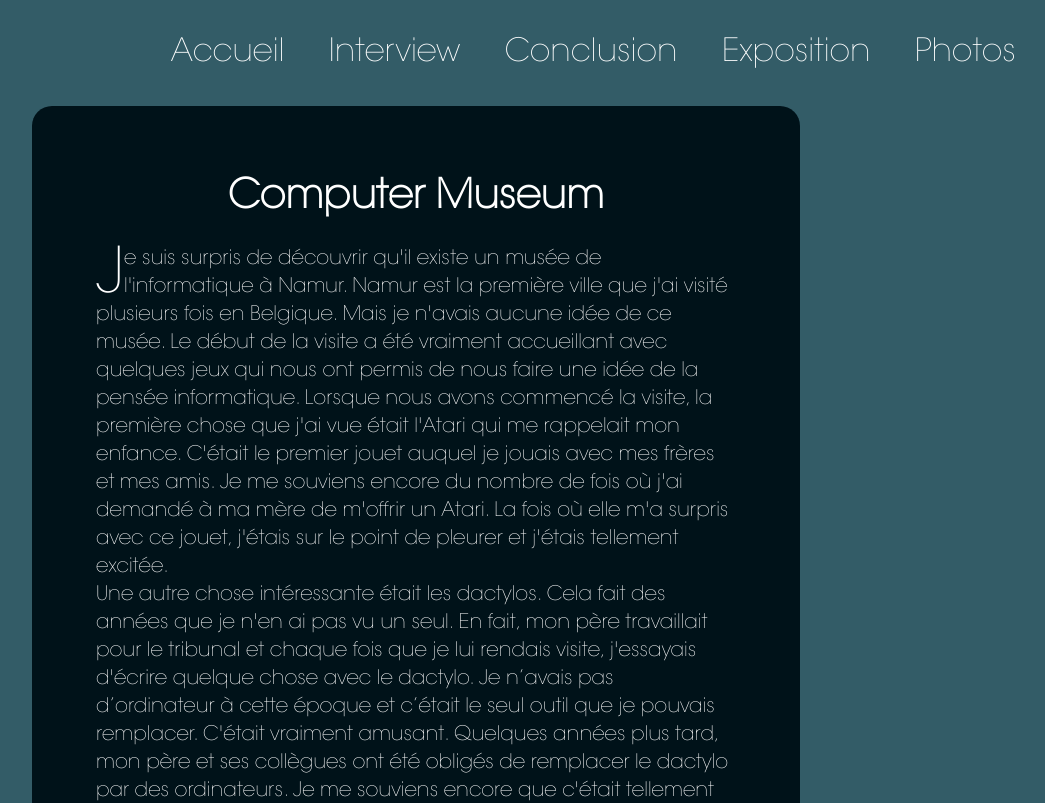
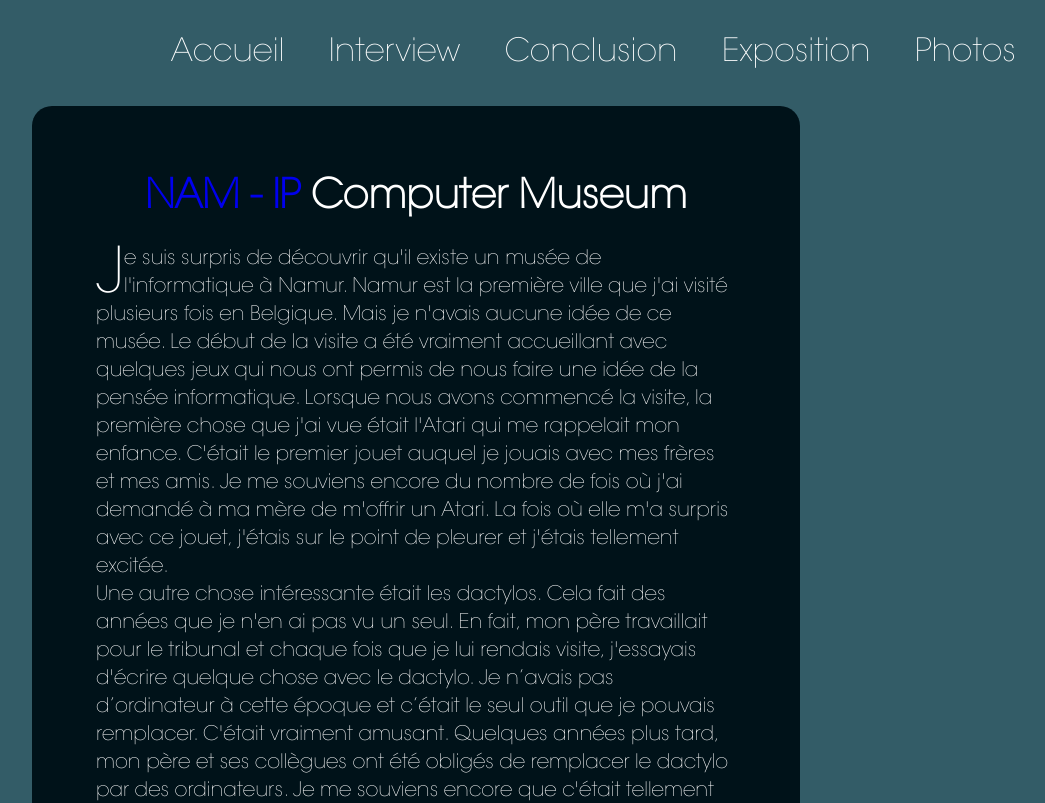
Before and after one commit to erdaserhan/PrefositeWeb, a plain HTML site: page exposition/expo.html in a window 1280 px wide. Shown: the top 803 px of the page, without its empty margins (224-1269 px from the left). Drawn offline with Linux system fonts and the light colour scheme; a web font is replaced by a local one.

Commit message:
"update"

```diff
--- a/exposition/expo.html
+++ b/exposition/expo.html
@@ -20,7 +20,7 @@
   </div>
   <div class="main">
     <div class="francais1">
-      <h1>Computer Museum</h1>
+      <h1><a href="https://www.nam-ip.be/en/front-page-english/" target="_blank">NAM - IP</a> Computer Museum</h1>
       <br>
       <p>
         Je suis surpris de découvrir qu'il existe un musée de l'informatique à Namur. Namur est la première ville que j'ai visité plusieurs fois en Belgique. Mais je n'avais aucune idée de ce musée. Le début de la visite a été vraiment accueillant avec quelques jeux qui nous ont permis de nous faire une idée de la pensée informatique. Lorsque nous avons commencé la visite, la première chose que j'ai vue était l'Atari qui me rappelait mon enfance. C'était le premier jouet auquel je jouais avec mes frères et mes amis. Je me souviens encore du nombre de fois où j'ai demandé à ma mère de m'offrir un Atari. La fois où elle m'a surpris avec ce jouet, j'étais sur le point de pleurer et j'étais tellement excitée.
```
